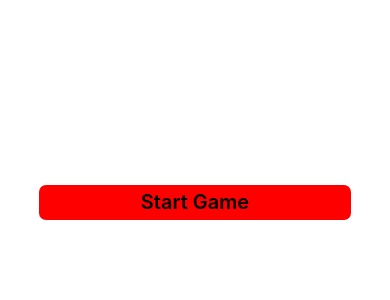
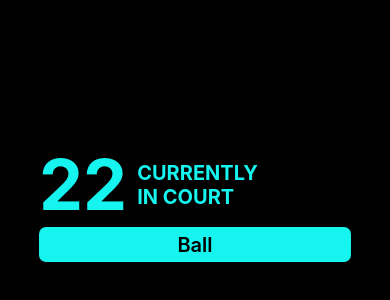
Before and after one commit to lohwenyu/hacknroll2020, a React Native app: screen / in a window 390 px wide. Shown: the part 220-520 px from the top of the page. Built offline with nearby package versions, Linux system fonts and the light colour scheme.

Commit message:
occupancy component complete

```diff
--- a/App.js
+++ b/App.js
@@ -1,11 +1,12 @@
 import React from 'react';
 import Button from './src/components/Button';
 import { View, StyleSheet } from "react-native";
+import CourtOccupany from './src/components/CourtOccupancy';
 
 export default function App() {
     return (
         <View style={styles.container}>
-            <Button name="Start Game" color="red"/>
+            <CourtOccupany playerCount={22}/>
         </View>
     );
 }
@@ -14,6 +15,7 @@
     container: {
 		flex: 1,
 		justifyContent: "center",
-		alignItems: "center"
+		alignItems: "center",
+		backgroundColor: "#000000"
     }
 })
--- a/src/components/CourtOccupancy.js
+++ b/src/components/CourtOccupancy.js
@@ -1 +1,41 @@
 import React from "react";
+import { StyleSheet, Text, View } from "react-native";
+import Button from "./Button";
+
+export default function CourtOccupany({ playerCount }) {
+    return (
+        <View style={styles.container}>
+            <View style={styles.playerContainer}>
+                <Text style={styles.playerCount}>{playerCount}</Text>
+                <View style={styles.textContainer}>
+                    <Text style={styles.text}>CURRENTLY</Text>
+                    <Text style={styles.text}>IN COURT</Text>
+                </View>
+            </View>
+            <Button name="Ball" color="blue"/>
+        </View>
+    );
+}
+
+const styles = StyleSheet.create({
+    container: {
+        justifyContent: "center",
+    },
+    playerContainer: {
+        flexDirection: "row",
+        alignItems: "center"
+    },
+    playerCount: {
+        fontSize: 70,
+        fontWeight: "bold",
+        color: "#15F4EE"
+    },
+    textContainer: {
+        marginHorizontal: 10
+    },
+    text: {
+        fontWeight: "bold",
+        fontSize: 20,
+        color: "#15F4EE"
+    }
+})
```
